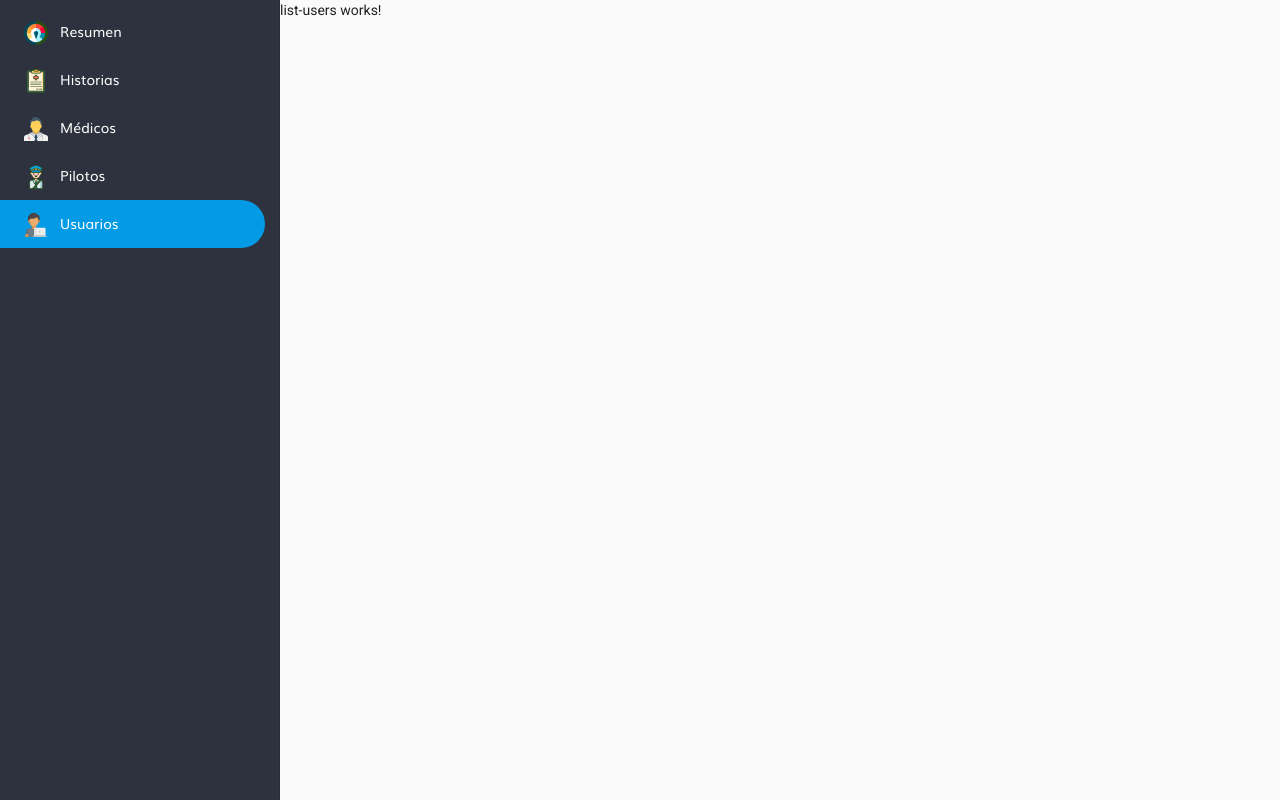
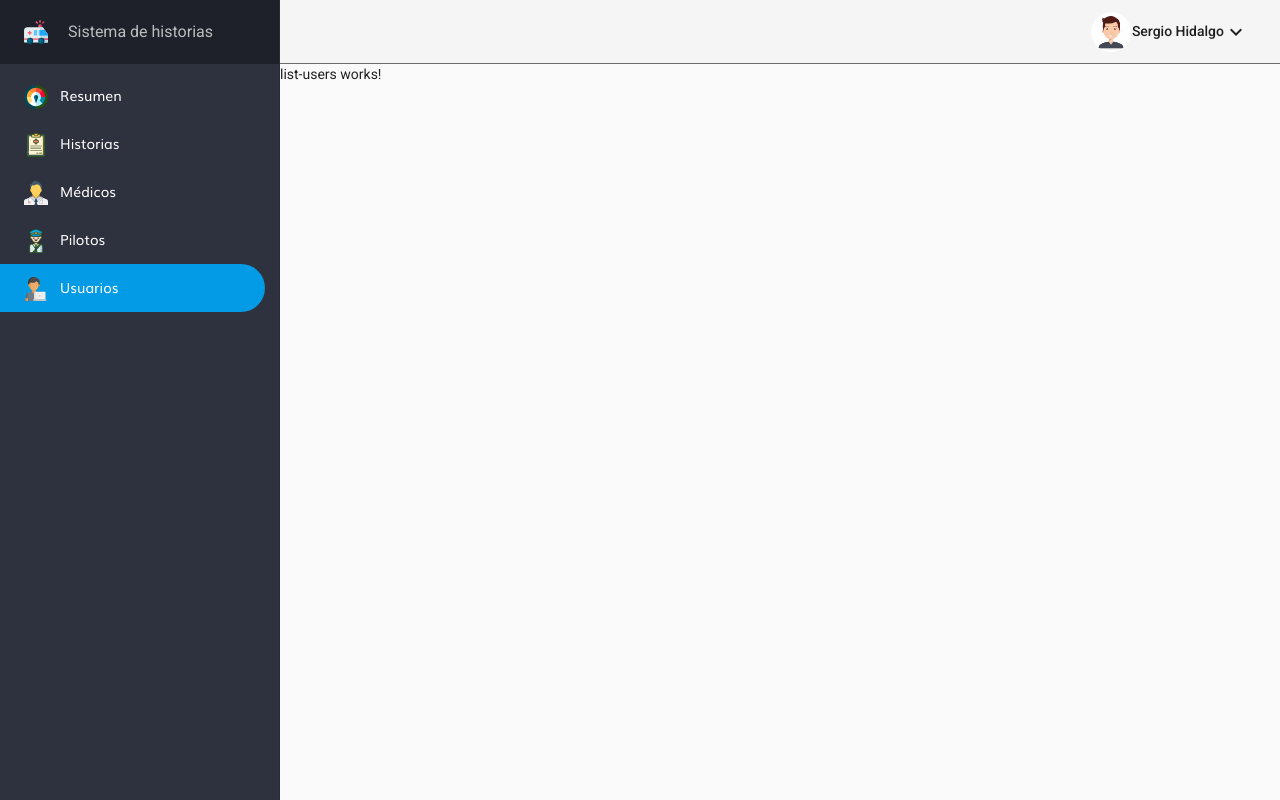
Before and after one commit to cursosdevfull/angular_group06, an Angular app: page /users in a window 1280 px wide. Built offline with nearby package versions, Linux system fonts and the light colour scheme.

Commit message:
navegación

```diff
--- a/package.json
+++ b/package.json
@@ -16,6 +16,7 @@
     "@angular/common": "~11.0.5",
     "@angular/compiler": "~11.0.5",
     "@angular/core": "~11.0.5",
+    "@angular/flex-layout": "^11.0.0-beta.33",
     "@angular/forms": "~11.0.5",
     "@angular/material": "^11.2.5",
     "@angular/platform-browser": "~11.0.5",
--- a/src/app/app.component.css
+++ b/src/app/app.component.css
@@ -8,3 +8,15 @@ mat-sidenav {
   width: 280px;
   background-color: rgb(45, 50, 62);
 }
+
+.logo {
+  padding: 0 24px;
+  background-color: rgb(30, 33, 41);
+  color: hsla(0, 0%, 100%, 0.7) !important;
+}
+
+.logo h3 {
+  margin: 0;
+  padding: 0;
+  line-height: 64px;
+}
--- a/src/app/app.component.html
+++ b/src/app/app.component.html
@@ -1,8 +1,13 @@
 <mat-sidenav-container>
   <mat-sidenav opened="true" mode="side">
+    <div class="logo" fxLayout fxLayoutGap="20px" fxLayoutAlign="start center">
+      <mat-icon svgIcon="logo"></mat-icon>
+      <h3>Sistema de historias</h3>
+    </div>
     <amb-menu></amb-menu>
   </mat-sidenav>
   <mat-sidenav-content>
+    <amb-header></amb-header>
     <router-outlet></router-outlet>
   </mat-sidenav-content>
 </mat-sidenav-container>
--- a/src/app/app.module.ts
+++ b/src/app/app.module.ts
@@ -10,6 +10,8 @@ import { MatSidenavModule } from '@angular/material/sidenav';
 import { LogService } from './shared/services/log.service';
 import { IconService } from './shared/services/icon.service';
 import { HttpClientModule } from '@angular/common/http';
+import { MatIconModule } from '@angular/material/icon';
+import { FlexLayoutModule } from '@angular/flex-layout';
 @NgModule({
   declarations: [AppComponent, ItemComponent],
   imports: [
@@ -19,6 +21,8 @@ import { HttpClientModule } from '@angular/common/http';
     BrowserAnimationsModule,
     MatSidenavModule,
     HttpClientModule,
+    MatIconModule,
+    FlexLayoutModule,
   ],
   providers: [
     LogService,
--- /dev/null
+++ b/src/app/core/presentation/views/header/header.component.css
@@ -0,0 +1,15 @@
+mat-toolbar {
+  background-color: whitesmoke !important;
+  border-bottom: 1px solid #6b6b6b;
+}
+
+.profile {
+  height: 64px;
+}
+
+img {
+  width: 40px;
+  max-height: 40px;
+  border-radius: 50%;
+  border: 1px solid transparent;
+}
--- /dev/null
+++ b/src/app/core/presentation/views/header/header.component.html
@@ -0,0 +1,17 @@
+<mat-toolbar fxLayout fxLayoutAlign="end center">
+  <button mat-button class="profile" [matMenuTriggerFor]="menuVert">
+    <img src="/assets/img/avatar.jpg" alt="" />
+    <span>Sergio Hidalgo</span>
+    <mat-icon>keyboard_arrow_down</mat-icon>
+  </button>
+  <mat-menu #menuVert="matMenu">
+    <button mat-menu-item>
+      <mat-icon>lock</mat-icon>
+      <span>Bloquear la pantalla</span>
+    </button>
+    <button mat-menu-item>
+      <mat-icon>exit_to_app</mat-icon>
+      <span>Cerrar la sesión</span>
+    </button>
+  </mat-menu>
+</mat-toolbar>
--- /dev/null
+++ b/src/app/core/presentation/views/header/header.component.ts
@@ -0,0 +1,15 @@
+import { Component, OnInit } from '@angular/core';
+
+@Component({
+  selector: 'amb-header',
+  templateUrl: './header.component.html',
+  styleUrls: ['./header.component.css']
+})
+export class HeaderComponent implements OnInit {
+
+  constructor() { }
+
+  ngOnInit(): void {
+  }
+
+}
```
Also changed, not shown: src/app/core/core.module.ts (+14 -2 lines), 1 other file (tests, documents, lock files or other folders).
